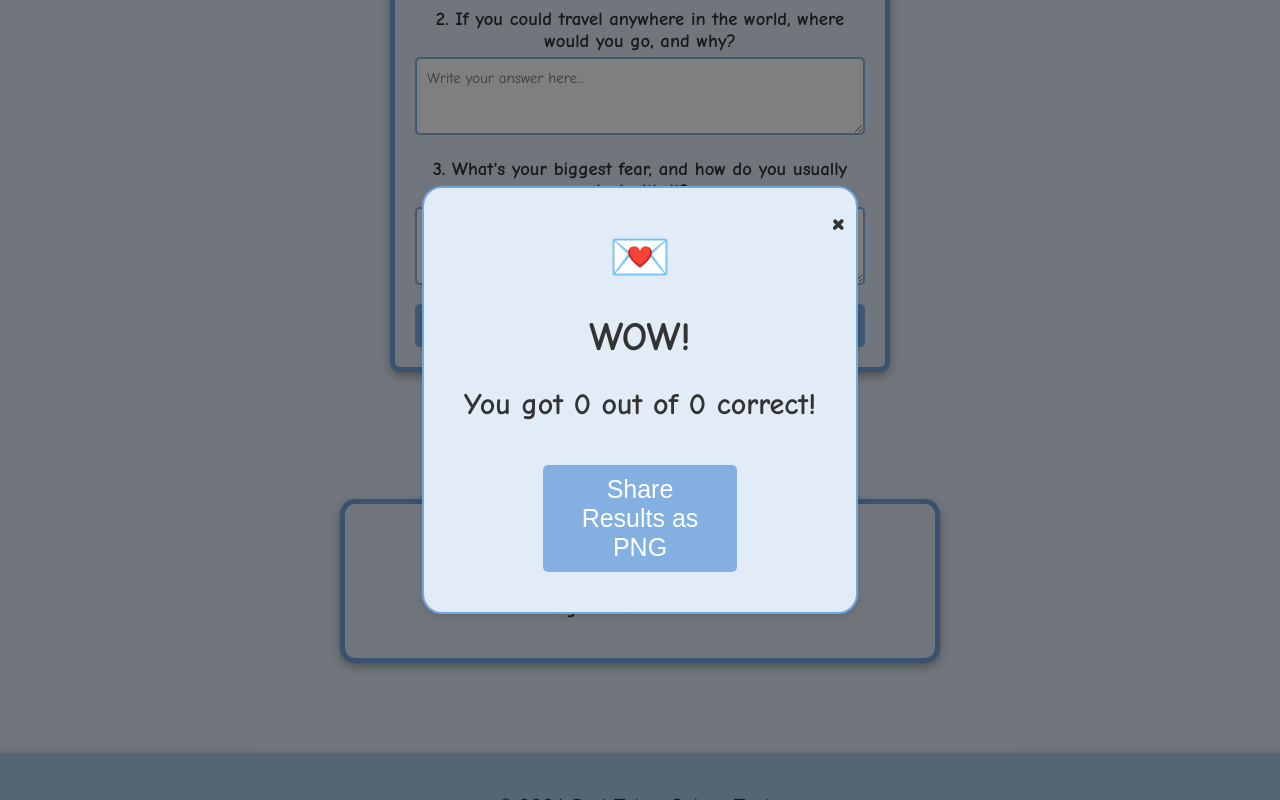
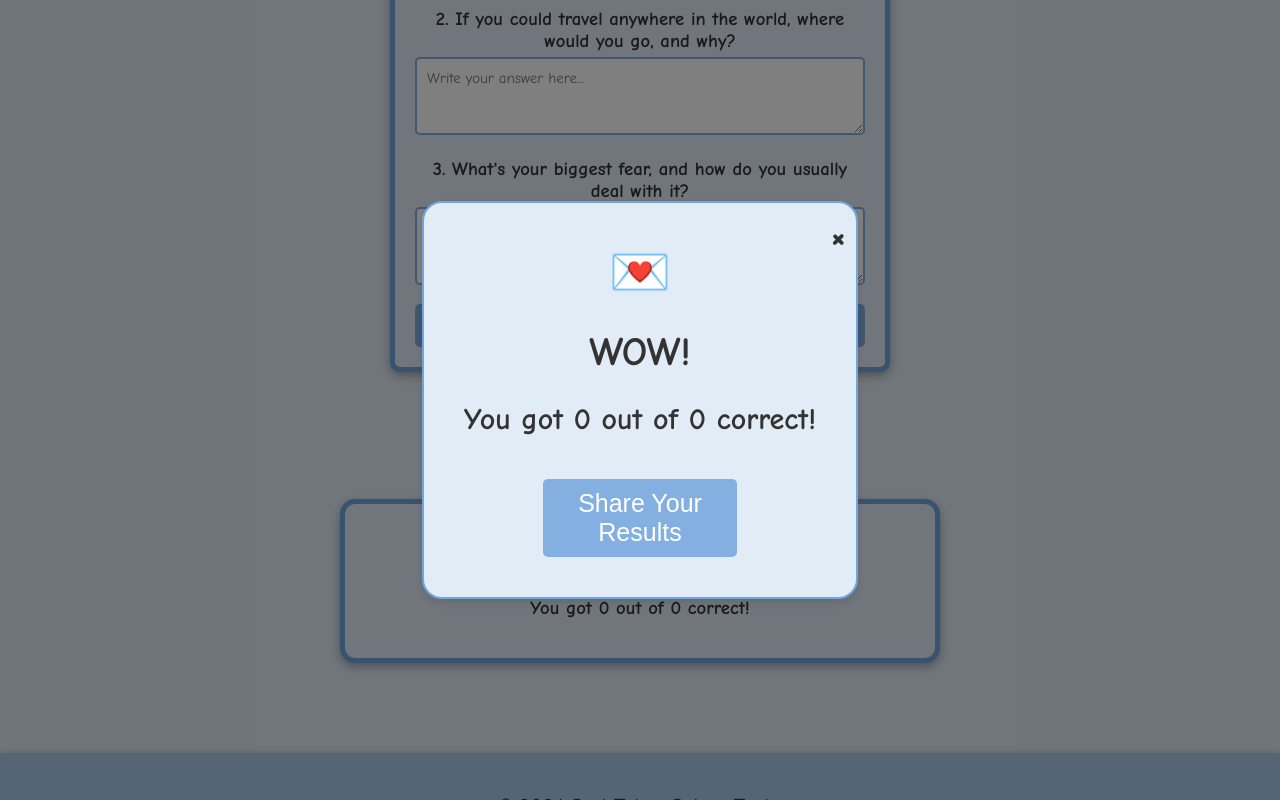
Before and after one commit to SazrBazr/sazrbazr.github.io, a website with bundled scripts: page PersonalizedPage.html in a window 1280 px wide. Both pictures are taken after a click on the button "Submit Answers 🎉". Shown: the part 644-1444 px from the top of the page. Built offline with nearby package versions, Linux system fonts and the light colour scheme; no server answers.

Commit message:
adding responses

```diff
--- a/PersonalizedPage.html
+++ b/PersonalizedPage.html
@@ -129,7 +129,7 @@
             <span class="icon">💌</span>
             <div id="alert-title"></div>
             <div id="alert-msg"></div>
-            <button id="shareButton" onclick="shareResults()">Share Results as PNG</button> <!-- New share button -->
+            <button id="shareButton" onclick="shareResults()">Share Your Results</button> <!-- New share button -->
         </div>
     </div>
     <!-- end of alert -->
```
Also changed, not shown: responses.html (added), responses.mjs (added).
